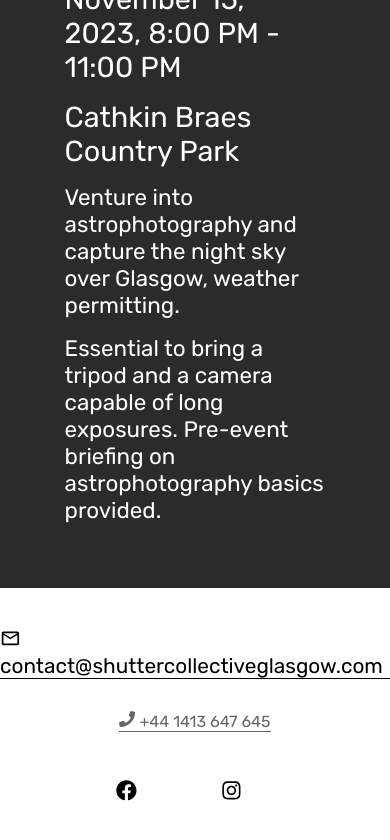
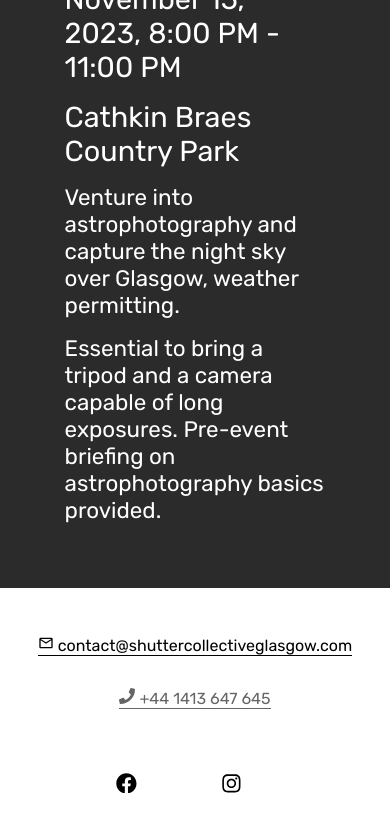
Before and after one commit to paul172v/shutter-collective, a React (Vite) app: page / in a window 390 px wide. In both pictures the pointer is over the link "contact@shuttercollectiveglasgow.com". Shown: the part 10437-11277 px from the top of the page. Built offline with nearby package versions, Linux system fonts and the light colour scheme; some icons are missing.

Commit message:
resized footer contact links to make responsive

```diff
--- a/src/components/footer/Footer.module.scss
+++ b/src/components/footer/Footer.module.scss
@@ -60,7 +60,8 @@
 }
 
 @media (max-width: 500px) {
-  .social-link {
+  .social-link,
+  .social-link:hover {
     font-size: 1rem;
   }
 }
```
